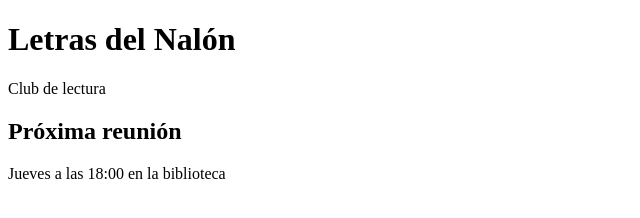
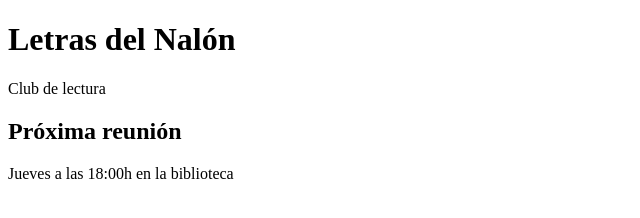
Before and after one commit to iyana013/club-lectura, a plain HTML site: page index.html in a window 1280 px wide. Shown: the full height of the page, 0-640 px from the left. Drawn offline with Linux system fonts and the light colour scheme.

Commit message:
Añadir contenido
Añadir contenido

```diff
--- a/index.html
+++ b/index.html
@@ -10,7 +10,7 @@
     <p>Club de lectura</p>
 
     <h2>Próxima reunión</h2>
-    <p>Jueves a las 18:00 en la biblioteca</p>
+    <p>Jueves a las 18:00h en la biblioteca</p>
 
     <!-- pie -->
 </body>
```
